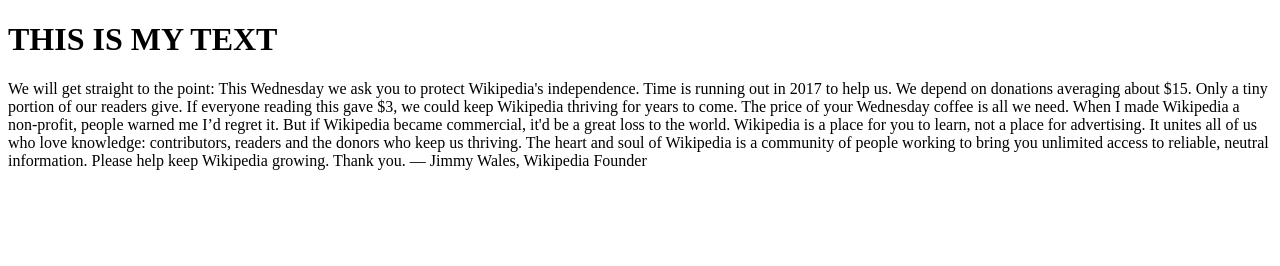
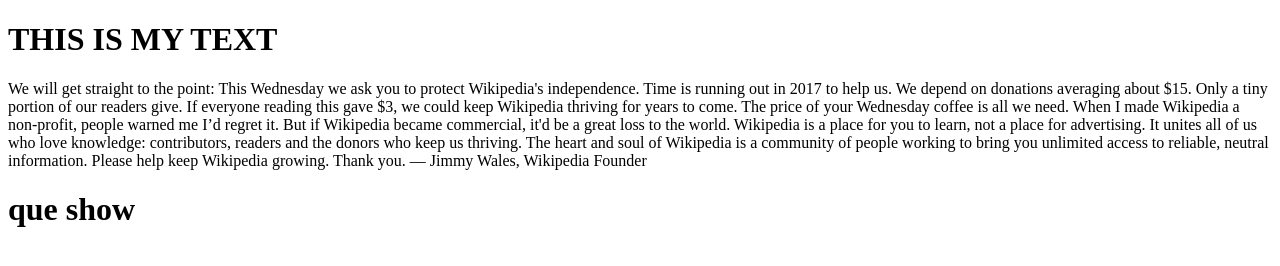
Before and after one commit to jpsilkjr86bcs/git-practice, a plain HTML site: page kaktux.html in a window 1280 px wide. Drawn offline with Linux system fonts and the light colour scheme.

Commit message:
Commit for class

```diff
--- a/kaktux.html
+++ b/kaktux.html
@@ -7,5 +7,8 @@
   <body>
     <h1>THIS IS MY TEXT</h1>
     <p>We will get straight to the point: This Wednesday we ask you to protect Wikipedia's independence. Time is running out in 2017 to help us. We depend on donations averaging about $15. Only a tiny portion of our readers give. If everyone reading this gave $3, we could keep Wikipedia thriving for years to come. The price of your Wednesday coffee is all we need. When I made Wikipedia a non-profit, people warned me I’d regret it. But if Wikipedia became commercial, it'd be a great loss to the world. Wikipedia is a place for you to learn, not a place for advertising. It unites all of us who love knowledge: contributors, readers and the donors who keep us thriving. The heart and soul of Wikipedia is a community of people working to bring you unlimited access to reliable, neutral information. Please help keep Wikipedia growing. Thank you. — Jimmy Wales, Wikipedia Founder</p>
+
+
   </body>
+  <h1>que show</h1>
 </html>
```
